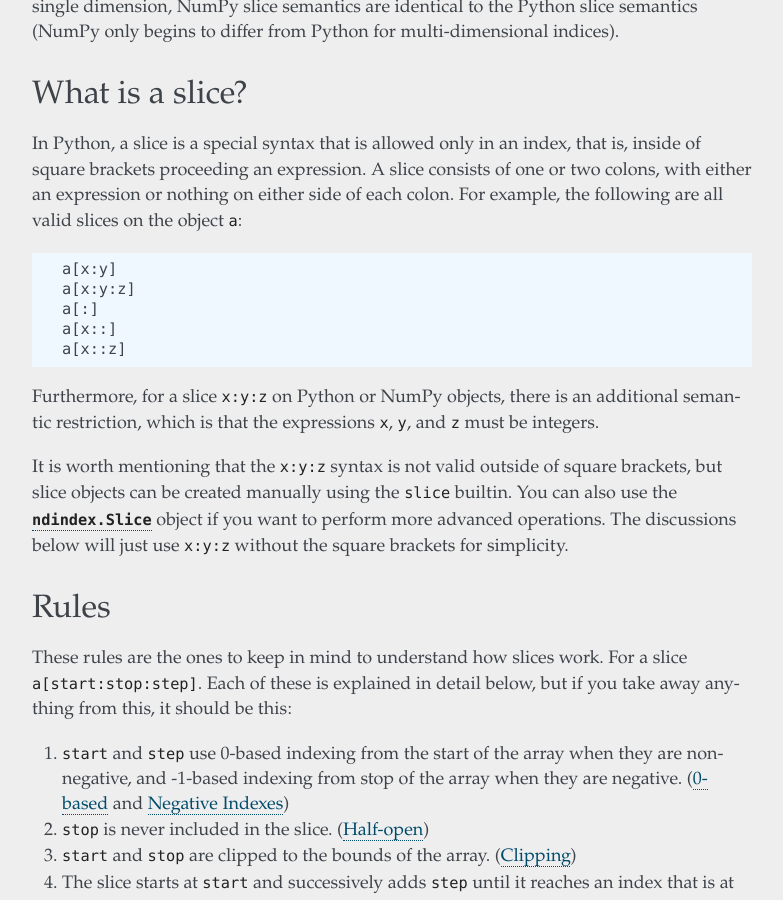
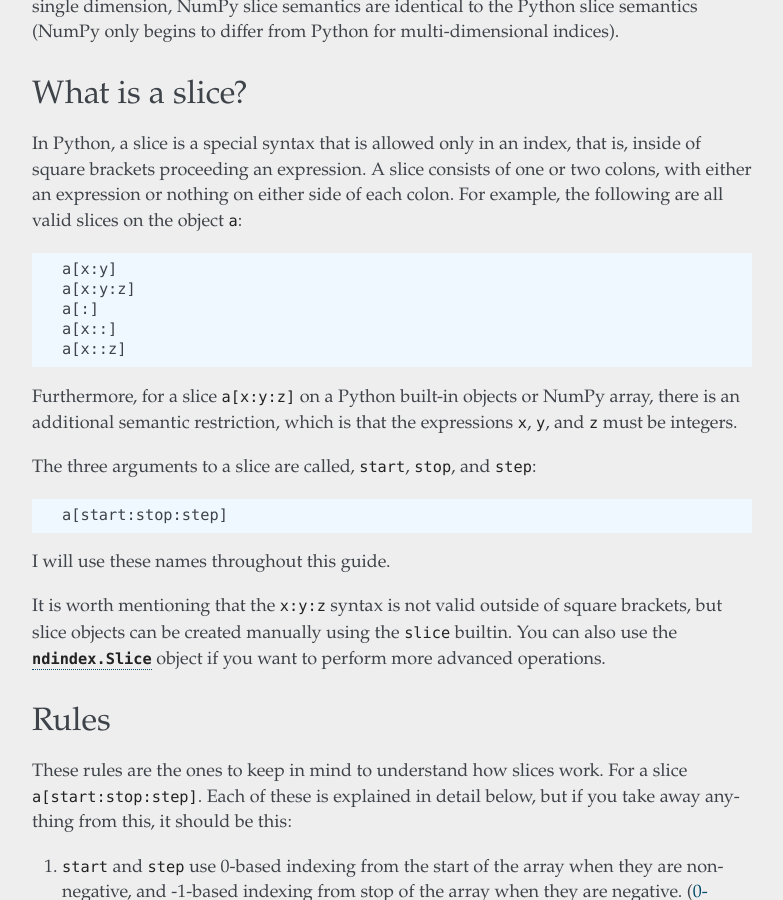
Before and after one commit to Quansight-Labs/ndindex, a Sphinx documentation site: the page built from docs/slices.md, in a window 1280 px wide and 900 px high, scrolled down 713 px. Shown: the whole window, without its empty margins (358-1141 px from the left). Built offline with Sphinx 7.4.7, drawn with Linux system fonts in a browser that asks for light colours; some of the changed text lies outside the part shown.

Commit message:
Don't refer to slices without including a[...]

````diff
--- a/docs/slices.md
+++ b/docs/slices.md
@@ -37,21 +37,30 @@
 one or two colons, with either an expression or nothing on either side of each
 colon. For example, the following are all valid slices on the object `a`:
 
-    a[x:y]
-    a[x:y:z]
-    a[:]
-    a[x::]
-    a[x::z]
+```py
+a[x:y]
+a[x:y:z]
+a[:]
+a[x::]
+a[x::z]
+```
 
-Furthermore, for a slice `x:y:z` on Python or NumPy objects, there is an
-additional semantic restriction, which is that the expressions `x`, `y`, and
-`z` must be integers.
+Furthermore, for a slice `a[x:y:z]` on a Python built-in objects or NumPy
+array, there is an additional semantic restriction, which is that the
+expressions `x`, `y`, and `z` must be integers.
+
+The three arguments to a slice are called, `start`, `stop`, and `step`:
+
+```py
+a[start:stop:step]
+```
+
+I will use these names throughout this guide.
 
 It is worth mentioning that the `x:y:z` syntax is not valid outside of square
 brackets, but slice objects can be created manually using the `slice` builtin.
 You can also use the [`ndindex.Slice`](slice-api) object if you want to
-perform more advanced operations. The discussions below will just use `x:y:z`
-without the square brackets for simplicity. <!-- TODO: Remove this? -->
+perform more advanced operations.
 
 ## Rules
 
@@ -245,7 +254,7 @@
 (0-based)=
 ### 0-based
 
-For the slice `start:stop`, with `start` and `stop` nonnegative integers, the
+For the slice `a[start:stop]`, with `start` and `stop` nonnegative integers, the
 indexes `start` and `stop` are 0-based, just as with [integer
 indexing](integer-indices) (although one should be careful that even though
 `stop` is 0-based, it is not included in the slice. See [below](half-open)).
@@ -276,7 +285,7 @@
 ### Half-open
 
 Slices behave like half-open intervals. What this means is that the `stop` in
-`start:stop` is *never* included in the slice (the exception is if `stop` is
+`a[start:stop]` is *never* included in the slice (the exception is if `stop` is
 omitted, which always slices to the beginning or end of the array, see
 [below](omitted)).
 
@@ -310,9 +319,9 @@
 advantages:
 
 (sanity-check)=
-- The maximum length of a slice `start:stop`, when `start` and `stop` are
+- The maximum length of a slice `a[start:stop]`, when `start` and `stop` are
   nonnegative, is always `stop - start` (the caveat "maximum" is here because
-  if `stop` extends beyond the end of the array, then `start:stop` will only
+  if `stop` extends beyond the end of the array, then `a[start:stop]` will only
   slice up to `len(a) - start`, see [below](clipping)). For example, `a[i:i+n]`
   will slice `n` elements from the array `a`. Also be careful that this is
   only true when `start` and `stop` are nonnegative (see
@@ -446,7 +455,7 @@
 **Wrong Rule 2: "A slice works like `range()`."** There are many similarities
 between the behaviors of slices and the behavior of `range()`. However, they
 do not behave the same. A slice
-`start:stop:step` only acts like `range(start, stop, step)` if `start` and `stop`
+`a[start:stop:step]` only acts like `range(start, stop, step)` if `start` and `stop`
 are **nonnegative**. If either of them are negative, the slice wraps around
 and slices from the end of the array (see [below](negative-indices)).
 `range()` on the other hand treats negative numbers as the actual start of end
@@ -522,7 +531,7 @@
 
 Using this way of thinking, the first element of the array is to the left of
 the "1-divider". An integer index `i` produces the element to the right of the
-"`i`-divider", and a slice `i:j` picks the elements between the `i` and `j`
+"`i`-divider", and a slice `a[i:j]` picks the elements between the `i` and `j`
 dividers.
 
 At first glance, this seems like a rather clever way to think about the
@@ -746,7 +755,7 @@
 ### Negative Indexes
 
 Negative indices in slices work the same way they do with [integer
-indices](integer-indices). For `start:stop:step`, `start` and `stop` cause the
+indices](integer-indices). For `a[start:stop:step]`, `start` and `stop` cause the
 indexing to go from the end of the array. However, they do not change the
 direction of the slicing---only the `step` does that. The other rules of
 slicing do not change when the `start` or `stop` is negative. [The `stop` is
@@ -1059,7 +1068,7 @@
 operation. However, this is a bad way of thinking about negative steps. The
 reason is that `a[i:j:-1]` is *not* equivalent to `reversed(a[j:i:1])`. The
 reason is basically the same as was described in [wrong rule 1](wrong-rule-1)
-above. The issue is that for `start:stop:step`, `stop` is *always* the what is
+above. The issue is that for `a[start:stop:step]`, `stop` is *always* the what is
 not included (see the [half-open](half-open) section above). Which means if we
 swap `i` and `j`, we go from "`j` is not included" to "`i` is not included",
 producing a wrong result. For example, as before:
````
